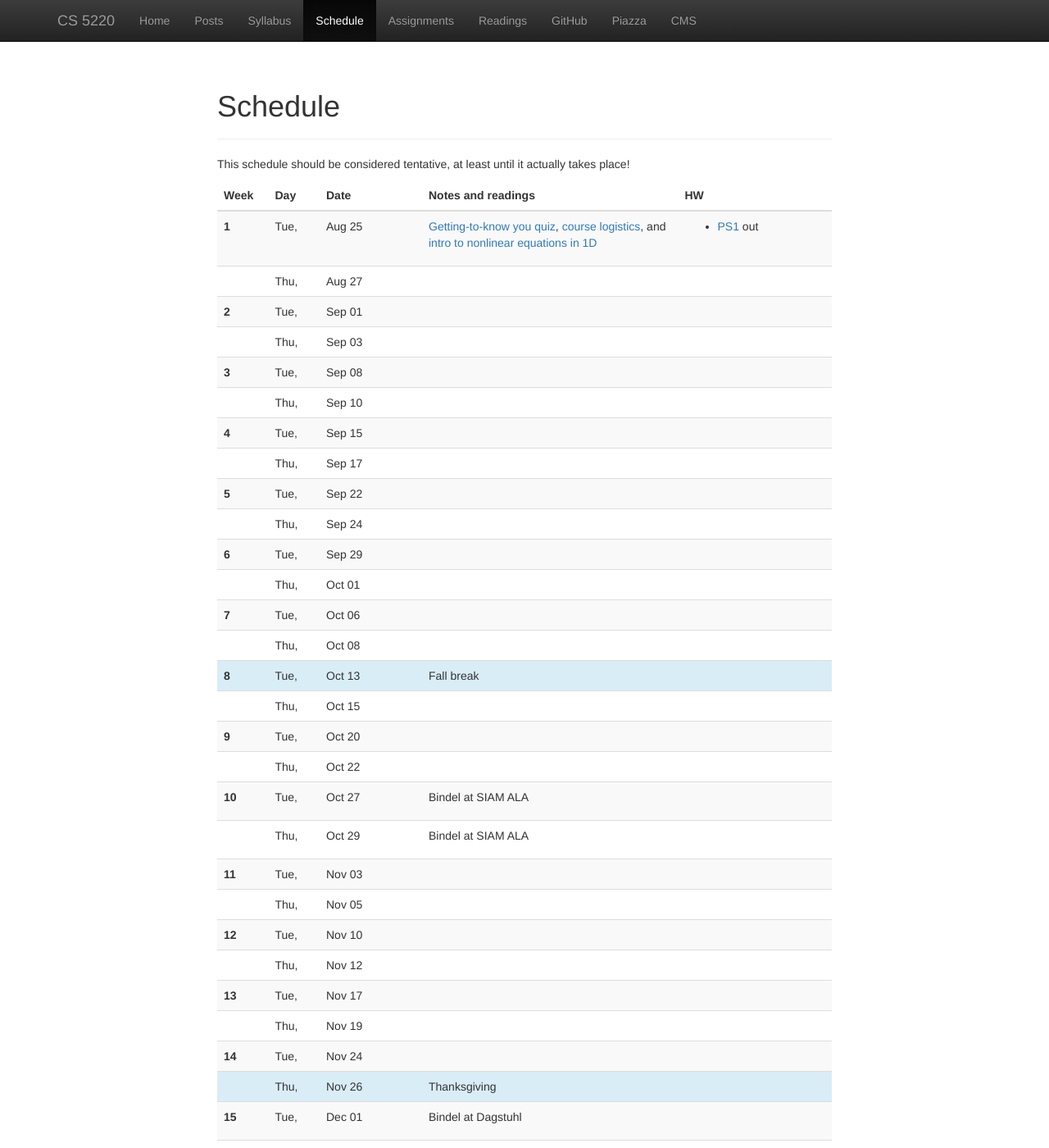
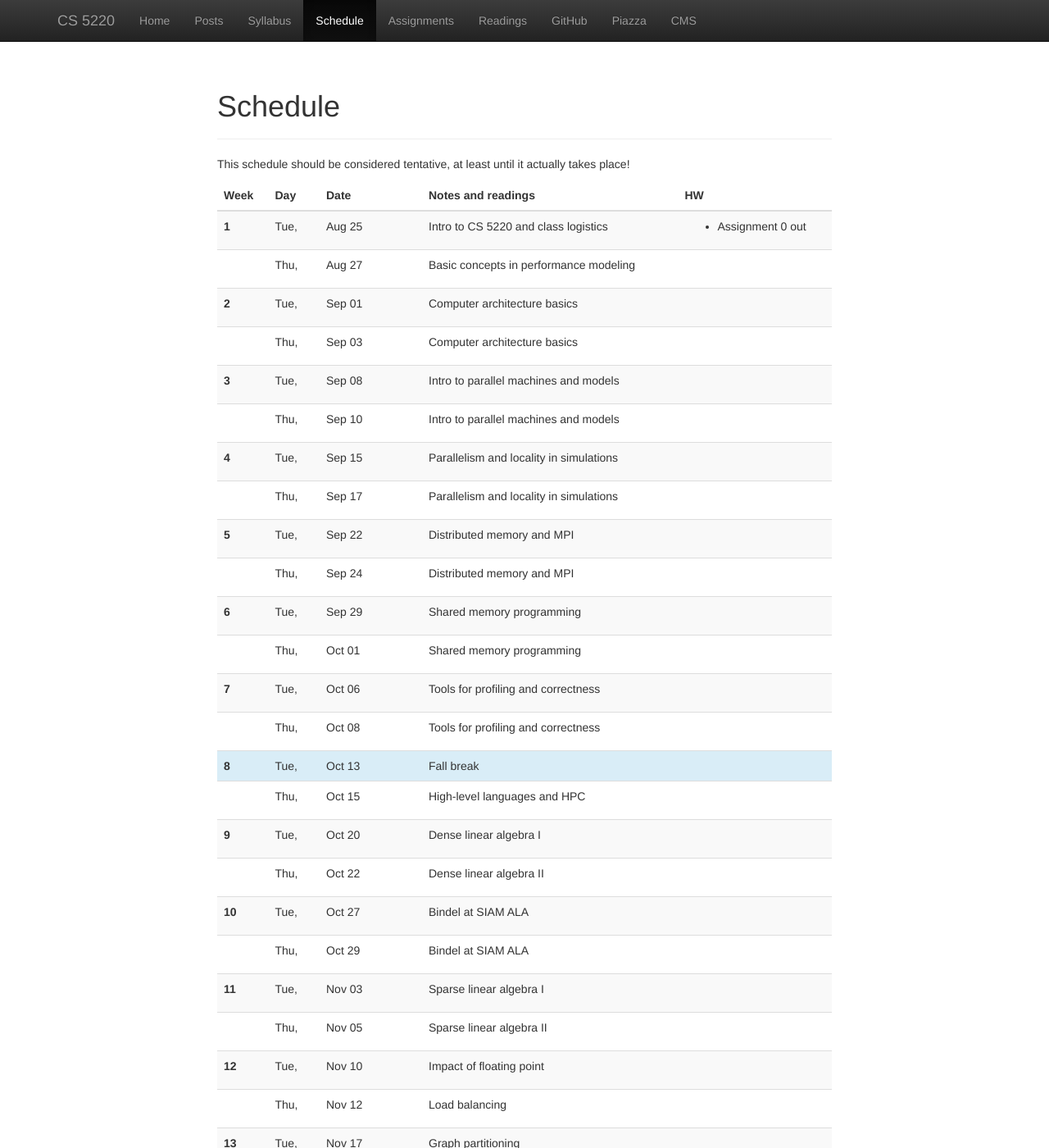
Before and after one commit to cornell-cs5220-f15/cornell-cs5220-f15.github.io, a Jekyll site: the page built from schedule.html, in a window 1280 px wide and 1400 px high. Shown: the whole window at 82% size. Built offline with Jekyll 4.4.1, drawn with Linux system fonts in a browser that asks for light colours; nearby versions of some CDN libraries; some of the changed text lies outside the part shown.

Commit message:
Added tentative schedule.

```diff
--- a/_data/lectures.yml
+++ b/_data/lectures.yml
@@ -3,62 +3,72 @@
 #
 -
   date: 2015-08-25
-  info: |
-    [Getting-to-know you quiz](lec/2015-01-21-quiz.html),
-    [course logistics](syllabus.html), and
-    [intro to nonlinear equations in 1D](lec/2015-01-21-notes.pdf)
+  info: Intro to CS 5220 and class logistics
   hw:
-    - <a href="hw/ps1.pdf">PS1</a> out
+    - Assignment 0 out
 -
   date: 2015-08-27
+  info: Basic concepts in performance modeling
 #
 # ==================
 # Week 2
 #
 -
   date: 2015-09-01
+  info: Computer architecture basics
 -
   date: 2015-09-03
+  info: Computer architecture basics
 #
 # ==================
 # Week 3
 #
 -
   date: 2015-09-08
+  info: Intro to parallel machines and models
 -
   date: 2015-09-10
+  info: Intro to parallel machines and models
 #
 # ==================
 # Week 3
 #
 -
   date: 2015-09-15
+  info: Parallelism and locality in simulations
 -
   date: 2015-09-17
+  info: Parallelism and locality in simulations
 #
 # ==================
 # Week 4
 #
 -
   date: 2015-09-22
+  info: Distributed memory and MPI
 -
   date: 2015-09-24
+  info: Distributed memory and MPI
 #
 # ==================
 # Week 5
 #
 -
   date: 2015-09-29
+  info: Shared memory programming
 -
   date: 2015-10-01
+  info: Shared memory programming
 #
 # ==================
 # Week 6
 #
 -
   date: 2015-10-06
+  info: Tools for profiling and correctness
 -
   date: 2015-10-08
+  info: Tools for profiling and correctness
 #
 # ==================
 # Week 7
@@ -68,14 +78,17 @@
   break: Fall break
 -
   date: 2015-10-15
+  info: High-level languages and HPC
 #
 # ==================
 # Week 8
 #
 -
   date: 2015-10-20
+  info: Dense linear algebra I
 -
   date: 2015-10-22
+  info: Dense linear algebra II
 #
 # ==================
 # Week 9
@@ -92,30 +105,37 @@
 #
 -
   date: 2015-11-03
+  info: Sparse linear algebra I
 -
   date: 2015-11-05
+  info: Sparse linear algebra II
 #
 # ==================
 # Week 11
 #
 -
   date: 2015-11-10
+  info: Impact of floating point
 -
   date: 2015-11-12
+  info: Load balancing
 #
 # ==================
 # Week 12
 #
 -
   date: 2015-11-17
+  info: Graph partitioning
 -
   date: 2015-11-19
+  info: GPGPU, CUDA, OpenCL, and OpenACC
 #
 # ==================
 # Week 13
 #
 -
   date: 2015-11-24
+  info: Selected project presentations
 -
   date: 2015-11-26
   break: Thanksgiving
```
